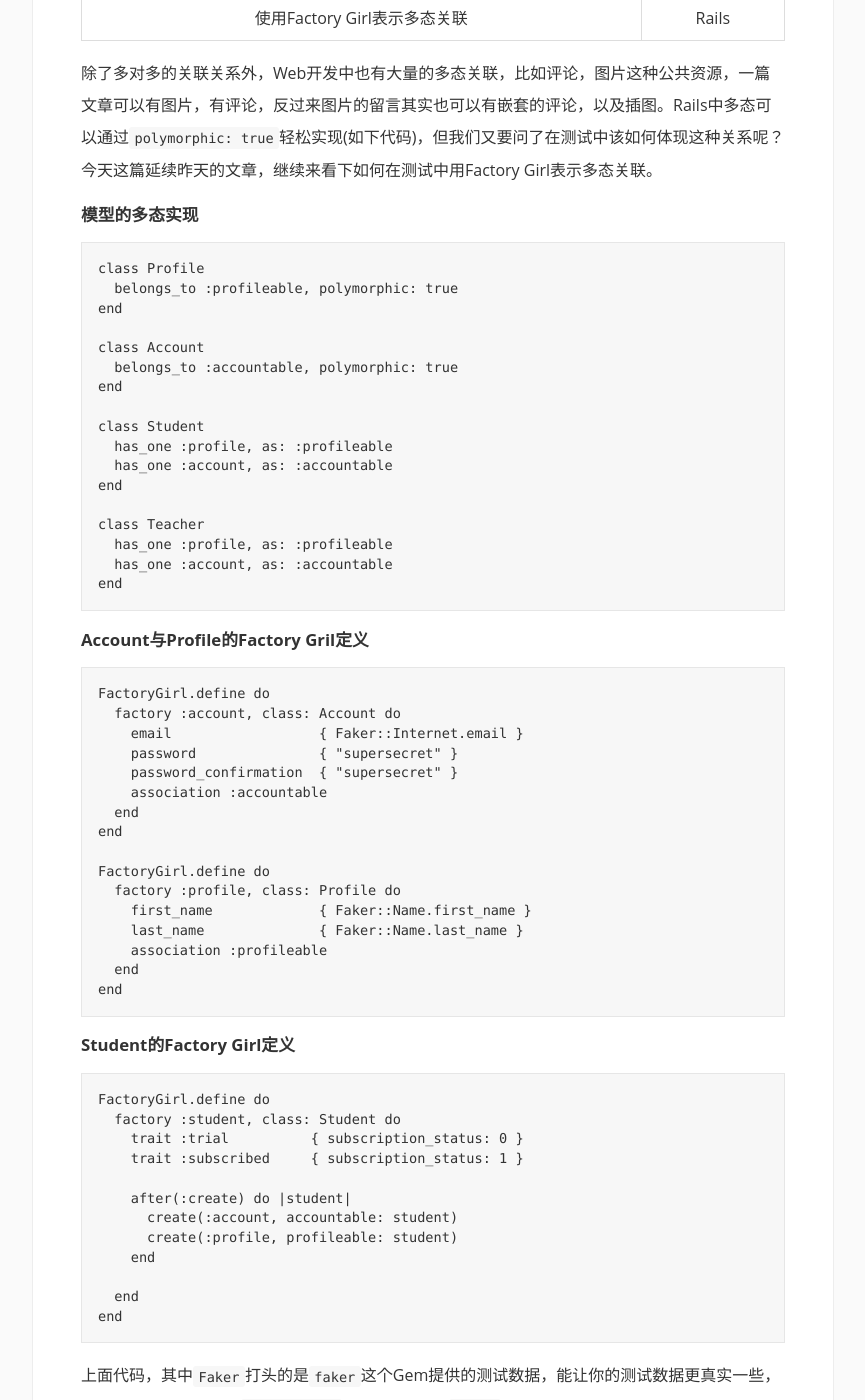
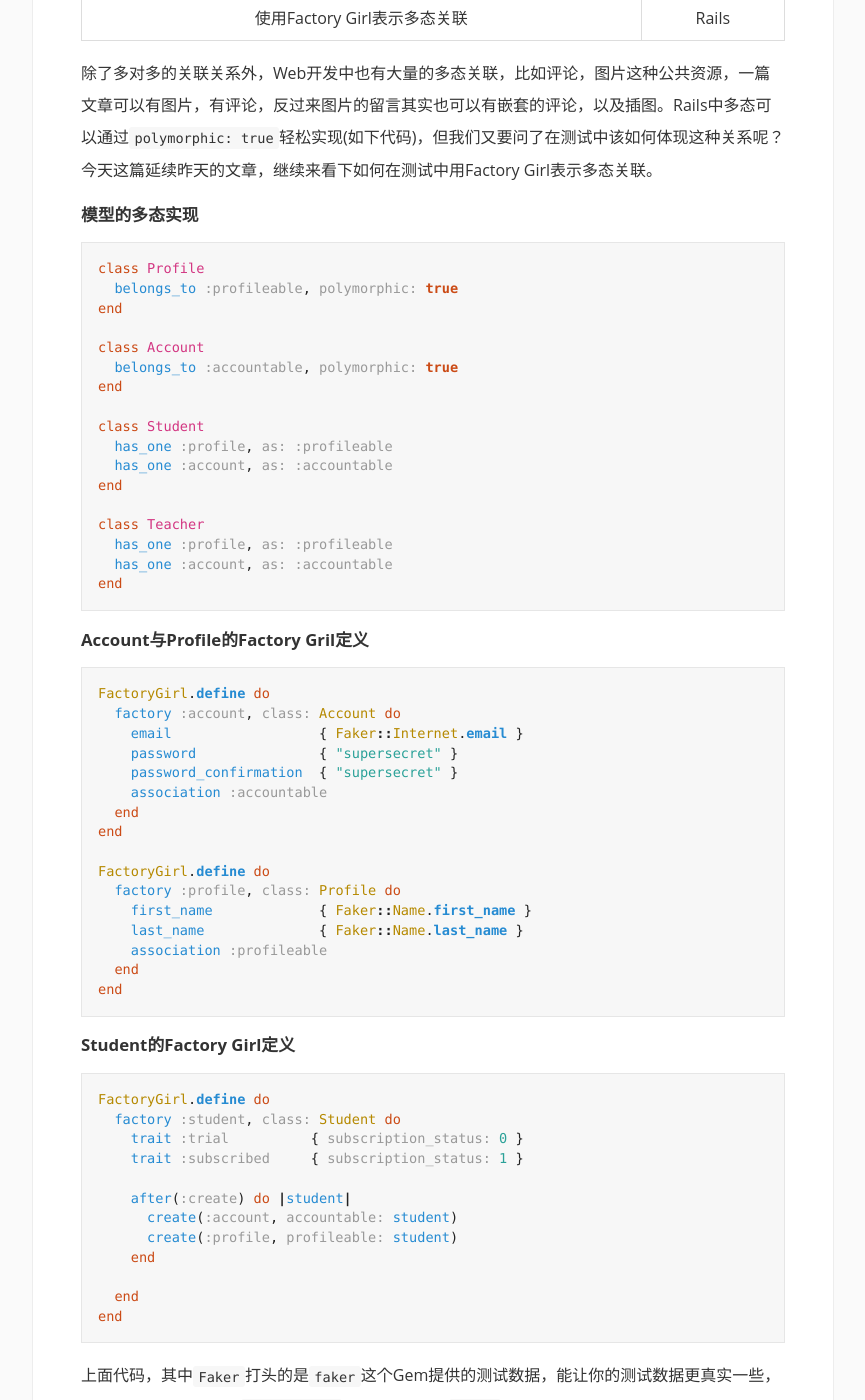
Before and after one commit to lazybios/lazybios.github.com, a Jekyll site: the page built from _posts/2016-05-10-polymorphic-associations-in-factorygirl.markdown, in a window 1280 px wide and 1400 px high, scrolled down 257 px. Shown: the whole window, without its empty margins (207-1072 px from the left). Built offline with Jekyll 4.4.1, drawn with Linux system fonts in a browser that asks for light colours; Markdown is read by kramdown in place of the engine named in the settings; comment, search, counter and statistics services are not loaded.

Commit message:
fix(metas): fixed meta data

````diff
--- a/_posts/2016-05-10-polymorphic-associations-in-factorygirl.markdown
+++ b/_posts/2016-05-10-polymorphic-associations-in-factorygirl.markdown
@@ -9,7 +9,7 @@ date: "2016-05-09"
 除了多对多的关联关系外，Web开发中也有大量的多态关联，比如评论，图片这种公共资源，一篇文章可以有图片，有评论，反过来图片的留言其实也可以有嵌套的评论，以及插图。Rails中多态可以通过`polymorphic: true`轻松实现(如下代码)，但我们又要问了在测试中该如何体现这种关系呢？今天这篇延续昨天的文章，继续来看下如何在测试中用Factory Girl表示多态关联。
 
 #### 模型的多态实现
-```
+```ruby
 class Profile
   belongs_to :profileable, polymorphic: true
 end
@@ -30,7 +30,7 @@ end
 ```
 
 #### Account与Profile的Factory Gril定义
-```
+```ruby
 FactoryGirl.define do
   factory :account, class: Account do
     email                  { Faker::Internet.email }
@@ -50,7 +50,7 @@ end
 ```
 
 #### Student的Factory Girl定义
-```
+```ruby
 FactoryGirl.define do
   factory :student, class: Student do
     trait :trial          { subscription_status: 0 }
````
Also changed, not shown: other parts of _posts/2016-05-10-polymorphic-associations-in-factorygirl.markdown (+1 -1 lines).
